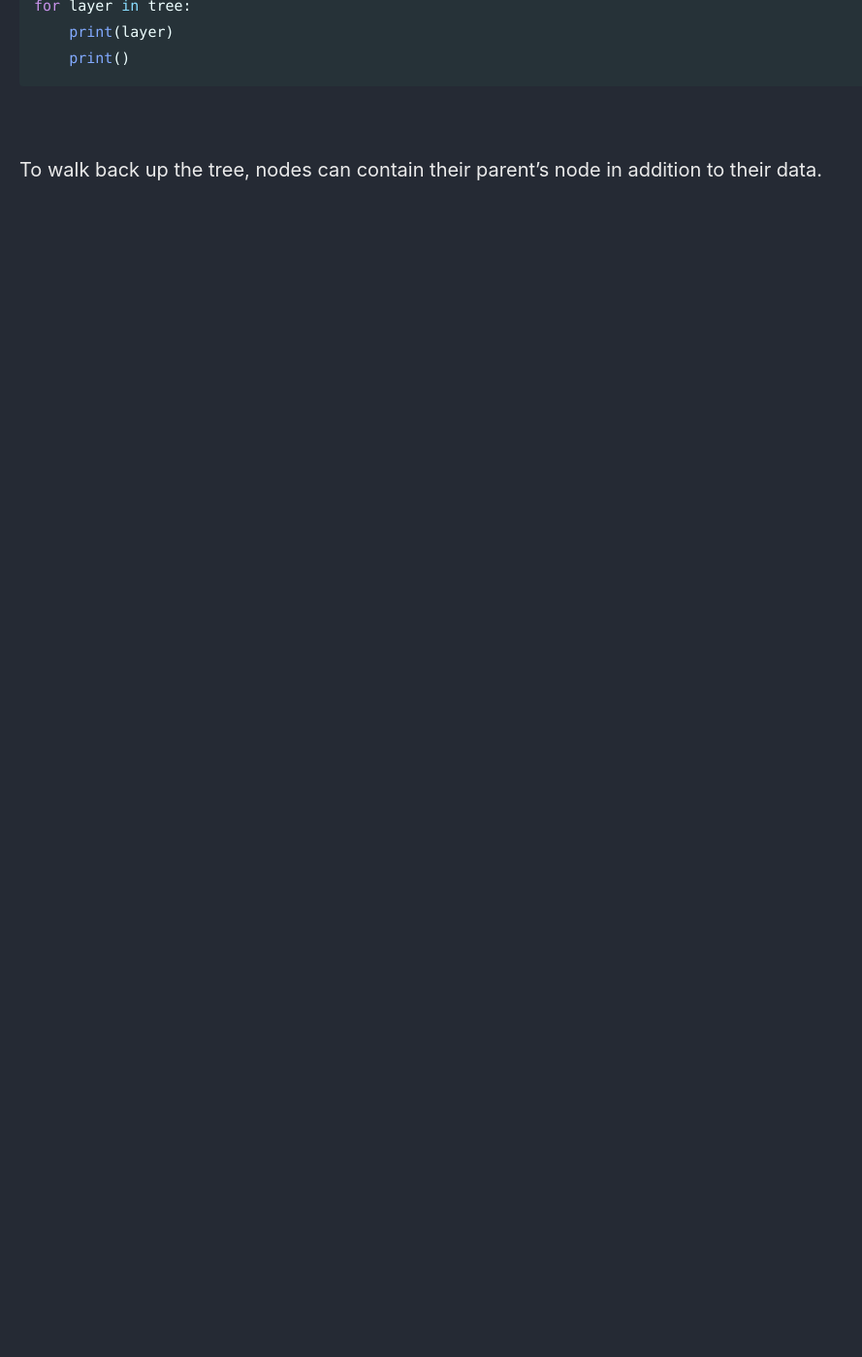
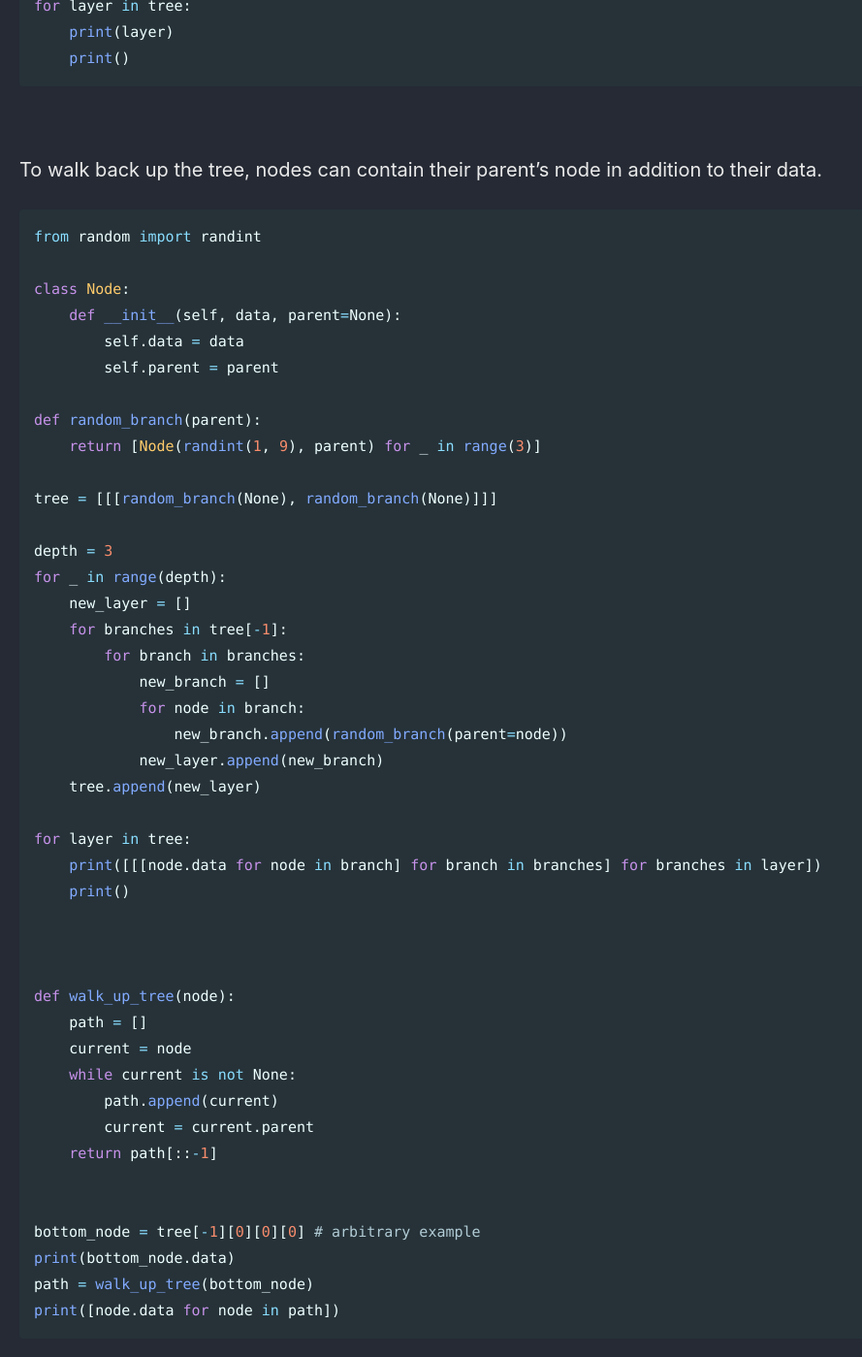
Before and after one commit to Connor-McCartney/Connor-McCartney.github.io, a Jekyll site: the page built from _pages/misc/C.md, in a window 1280 px wide and 1400 px high, scrolled down 3811 px. Shown: the whole window at 97% size, without its empty margins (0-889 px from the left). Built offline with Jekyll 4.4.1, drawn with Linux system fonts in a browser that asks for light colours; cached includes are drawn as plain includes; before the commit the page ends 4057 px from its top, so only the background shows below that.

Commit message:
Update C.md

````diff
--- a/_pages/misc/C.md
+++ b/_pages/misc/C.md
@@ -152,3 +152,49 @@ for layer in tree:
 <br>
 
 To walk back up the tree, nodes can contain their parent's node in addition to their data.
+
+
+```python
+from random import randint
+
+class Node:
+    def __init__(self, data, parent=None):
+        self.data = data
+        self.parent = parent
+
+def random_branch(parent):
+    return [Node(randint(1, 9), parent) for _ in range(3)]
+
+tree = [[[random_branch(None), random_branch(None)]]]
+
+depth = 3
+for _ in range(depth):
+    new_layer = []
+    for branches in tree[-1]:
+        for branch in branches:
+            new_branch = []
+            for node in branch:
+                new_branch.append(random_branch(parent=node))
+            new_layer.append(new_branch)
+    tree.append(new_layer)
+
+for layer in tree:
+    print([[[node.data for node in branch] for branch in branches] for branches in layer])
+    print()
+
+
+
+def walk_up_tree(node):
+    path = []
+    current = node
+    while current is not None:
+        path.append(current)
+        current = current.parent
+    return path[::-1]
+
+
+bottom_node = tree[-1][0][0][0] # arbitrary example
+print(bottom_node.data)
+path = walk_up_tree(bottom_node)
+print([node.data for node in path])
+```
````
